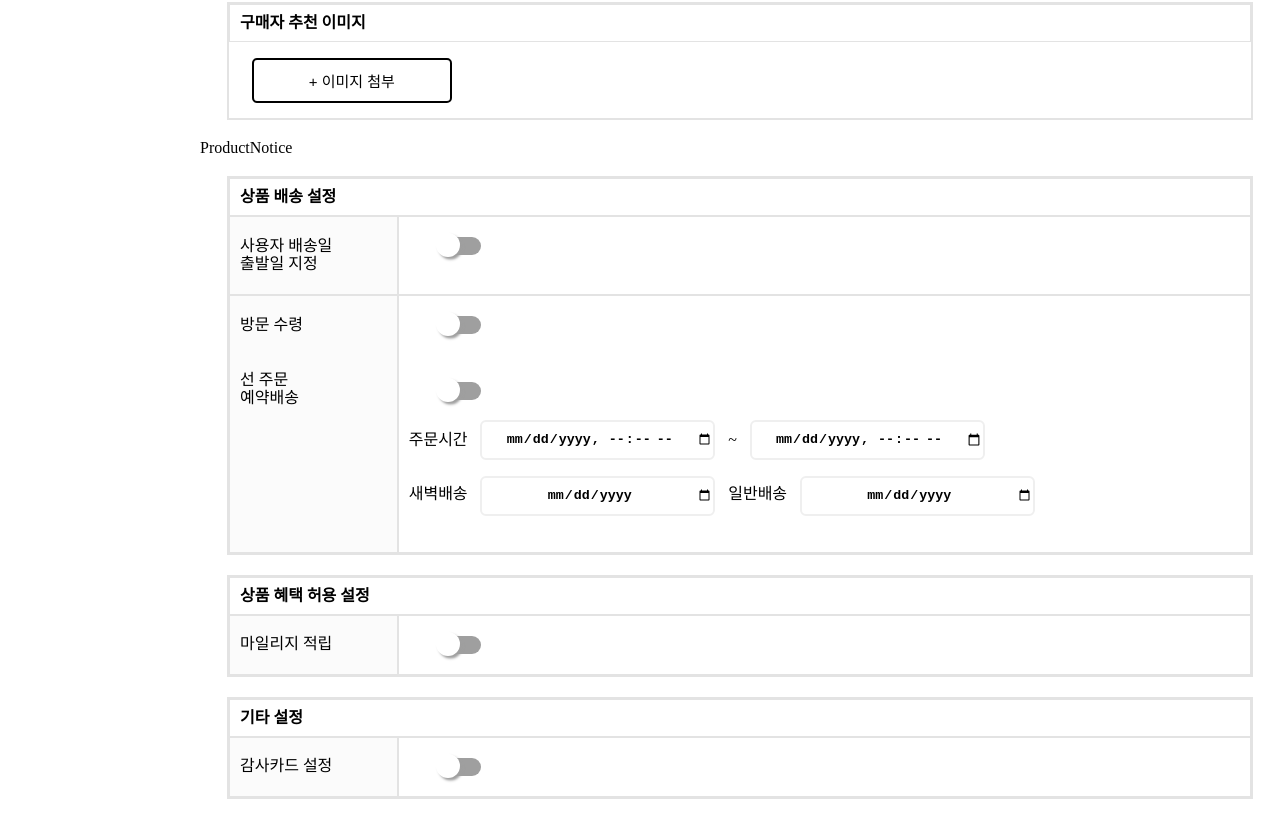
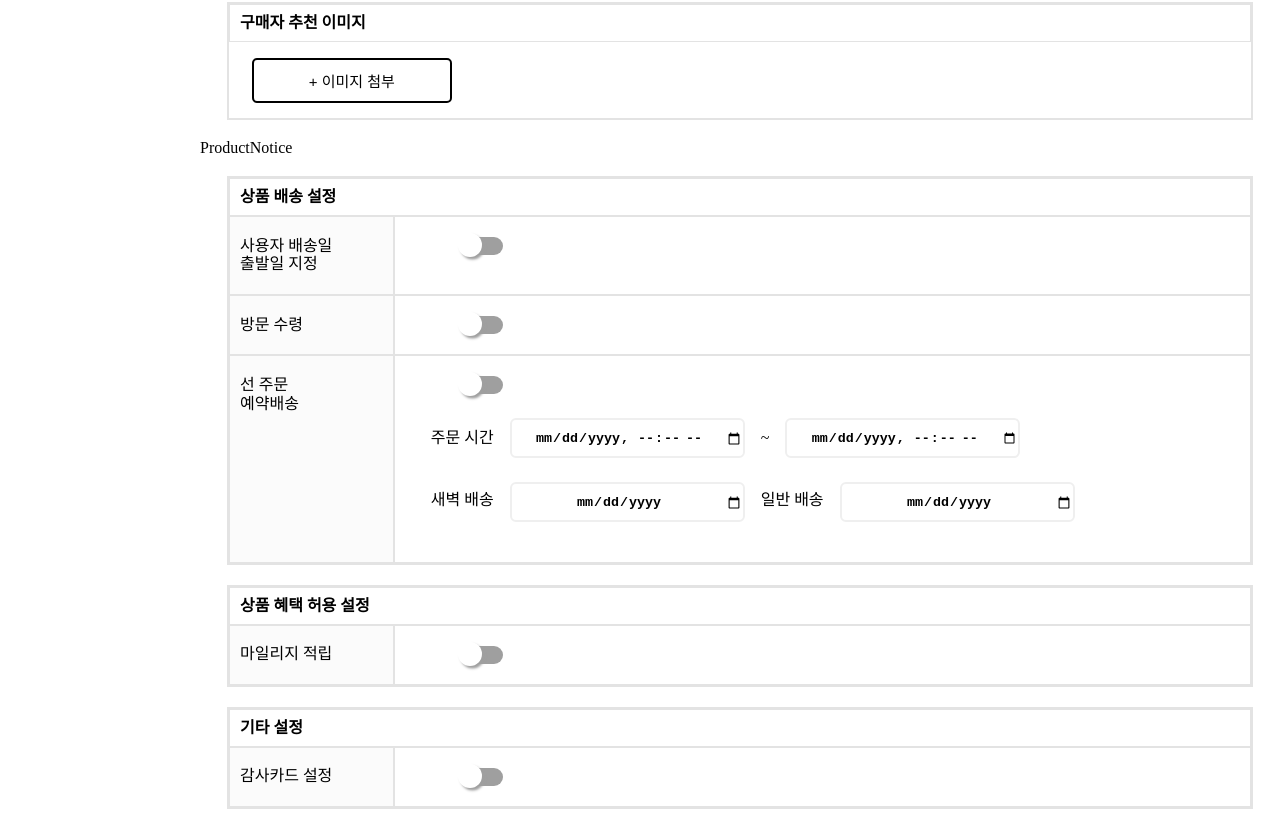
Before and after one commit to PreOnBoarding-Team17/Week1_Product_Registration, a React (Create React App) app: page / in a window 1280 px wide. Shown: the part 986-1815 px from the top of the page. Built offline with nearby package versions, Linux system fonts and the light colour scheme.

Commit message:
refactor: ProductShippingSetting 샘플과 동일하게 구현

```diff
--- a/src/Components/ProductShippingSetting/ProductExtraSetting.jsx
+++ b/src/Components/ProductShippingSetting/ProductExtraSetting.jsx
@@ -1,5 +1,7 @@
 import React from "react";
 import Toggle from "Utils/Toggle/Toggle";
+
+import "Components/ProductShippingSetting/scss/ProductExtraSetting.scss";
 
 function ProdectExtraSetting({ title, option }) {
   return (
@@ -7,7 +9,7 @@ function ProdectExtraSetting({ title, option }) {
       <div className="title">{title}</div>
       <div className="menu">
         <div className="left-menu">{option}</div>
-        <div className="right-menu">
+        <div className="right-menu toggle-contain">
           <Toggle />
         </div>
       </div>
--- a/src/Components/ProductShippingSetting/Scss/ProductExtraSetting.scss
+++ b/src/Components/ProductShippingSetting/Scss/ProductExtraSetting.scss
@@ -1,32 +1,3 @@
-.extra-setting {
-  border: 4px solid #f1f1f1;
-  font-weight: 700;
-  font-size: 18px;
-  margin: 1vh 1vw;
-
-  &__title {
-    border-bottom: 2px solid #f1f1f1;
-    padding: 2vh 1vw;
-  }
-
-  &__option {
-    display: flex;
-    height: 10vh;
-  }
-
-  &__option--title,
-  &__option--toggle {
-    height: 100%;
-    display: flex;
-    align-items: center;
-  }
-
-  &__option--title {
-    border-right: 2px solid #f1f1f1;
-    justify-content: center;
-    background-color: #f1f1f1;
-  }
-  &__option--toggle {
-    margin-left: 2.5vw;
-  }
+.toggle-contain {
+  padding-left: 36px;
 }
--- a/src/Components/ProductShippingSetting/Scss/ProductShippingSetting.scss
+++ b/src/Components/ProductShippingSetting/Scss/ProductShippingSetting.scss
@@ -1,3 +1,4 @@
+.product-shipping-setting-container {
   .double-text {
     line-height: 1.15;
   }
@@ -5,8 +6,25 @@
     margin-top: 2.5vh;
 
     &--detail {
+      height: 48px;
       margin-bottom: 2vh;
       display: flex;
       align-items: center;
+
+      &__datetime {
+        margin: 0 16px;
+      }
+      &__date {
+        width: 160px;
       }
     }
+  }
+
+  .toggle-contain {
+    padding-left: 36px;
+  }
+
+  .border-top-none {
+    border-style: none none none none;
+  }
+}
--- a/src/Components/ProductShippingSetting/index.jsx
+++ b/src/Components/ProductShippingSetting/index.jsx
@@ -11,7 +11,7 @@ const EXTRASETTING_2 = ["기타 설정", "감사카드 설정"];
 
 function ProductShippingSetting() {
   return (
-    <>
+    <div className="product-shipping-setting-container">
       <section className="gray-box">
         <div className="title">상품 배송 설정</div>
         <div className="menu">
@@ -20,40 +20,53 @@ function ProductShippingSetting() {
             <br />
             출발일 지정
           </div>
-          <div className="right-menu">
+          <div className="right-menu toggle-contain">
             <Toggle />
           </div>
         </div>
+
+        <div className="menu border-top-none">
+          <div className="left-menu double-text">방문 수령</div>
+          <div className="right-menu toggle-contain">
+            <Toggle />
+          </div>
+        </div>
+
         <div className="menu">
           <div className="left-menu double-text">
-            방문 수령
-            <br />
-            <br />
-            <br />선 주문
+            선 주문
             <br />
             예약배송
           </div>
-          <div className="right-menu">
-            <Toggle />
-            <br />
-            <br />
-            <br />
+          <div className="right-menu toggle-contain">
             <Toggle />
             <div className="shipping-time">
               <div className="shipping-time--detail">
-                주문시간
-                <input type="datetime-local" />
+                주문 시간
+                <input
+                  type="datetime-local"
+                  className="shipping-time--detail__datetime"
+                />
                 ~
-                <input type="datetime-local" />
+                <input
+                  type="datetime-local"
+                  className="shipping-time--detail__datetime"
+                />
               </div>
               <div className="shipping-time--detail">
                 <div>
-                  새벽배송
-                  <input type="date" />
+                  새벽 배송
+                  <input
+                    type="date"
+                    className="shipping-time--detail__datetime shipping-time--detail__date"
+                  />
                 </div>
                 <div>
-                  일반배송
-                  <input type="date" />
+                  일반 배송
+                  <input
+                    type="date"
+                    className="shipping-time--detail__datetime shipping-time--detail__date"
+                  />
                 </div>
               </div>
             </div>
@@ -69,7 +82,7 @@ function ProductShippingSetting() {
         title={EXTRASETTING_2[0]}
         option={EXTRASETTING_2[1]}
       />
-    </>
+    </div>
   );
 }
 
```
Lines whose indentation alone changed are shown as unchanged.
